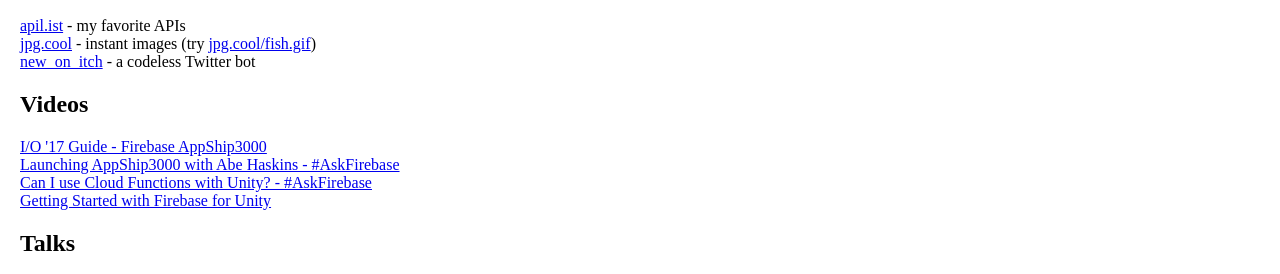
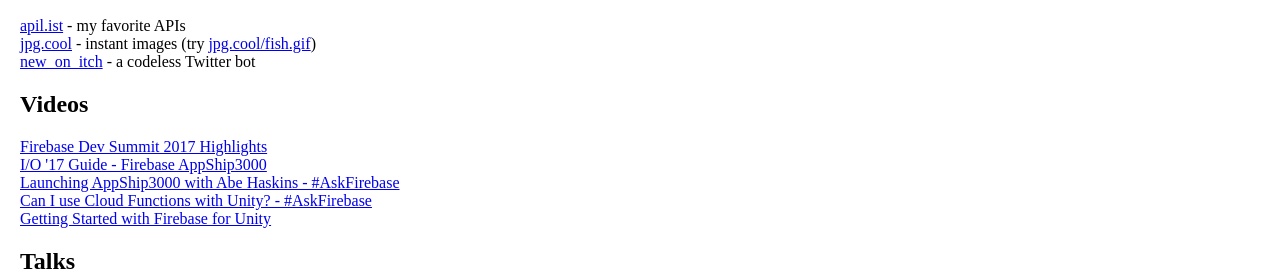
Before and after one commit to abehaskins/abe.today, a plain HTML site: page public/index.html in a window 1280 px wide. Shown: the part 477-751 px from the top of the page. Drawn offline with Linux system fonts and the light colour scheme.

Commit message:
Adds Firebase Dev Summit 2017 Highlights

```diff
--- a/public/index.html
+++ b/public/index.html
@@ -32,6 +32,7 @@
       <a href="https://www.twitter.com/new_on_itch">new_on_itch</a> - a codeless Twitter bot
 
       <h2>Videos</h2>
+      <a href="https://www.youtube.com/watch?v=0UcFlnH-kfU">Firebase Dev Summit 2017 Highlights</a><br />
       <a href="https://www.youtube.com/watch?v=0rBKw3TnL00">I/O '17 Guide - Firebase AppShip3000</a><br />
       <a href="https://www.youtube.com/watch?v=6c-Oeq-lq_4">Launching AppShip3000 with Abe Haskins - #AskFirebase</a><br />
       <a href="https://www.youtube.com/watch?v=o0goc4zxIBE&index=1&list=PLl-K7zZEsYLkkCFs6T9mlqG8v6NCs38pA">Can I use Cloud Functions with Unity? - #AskFirebase</a><br />
```
